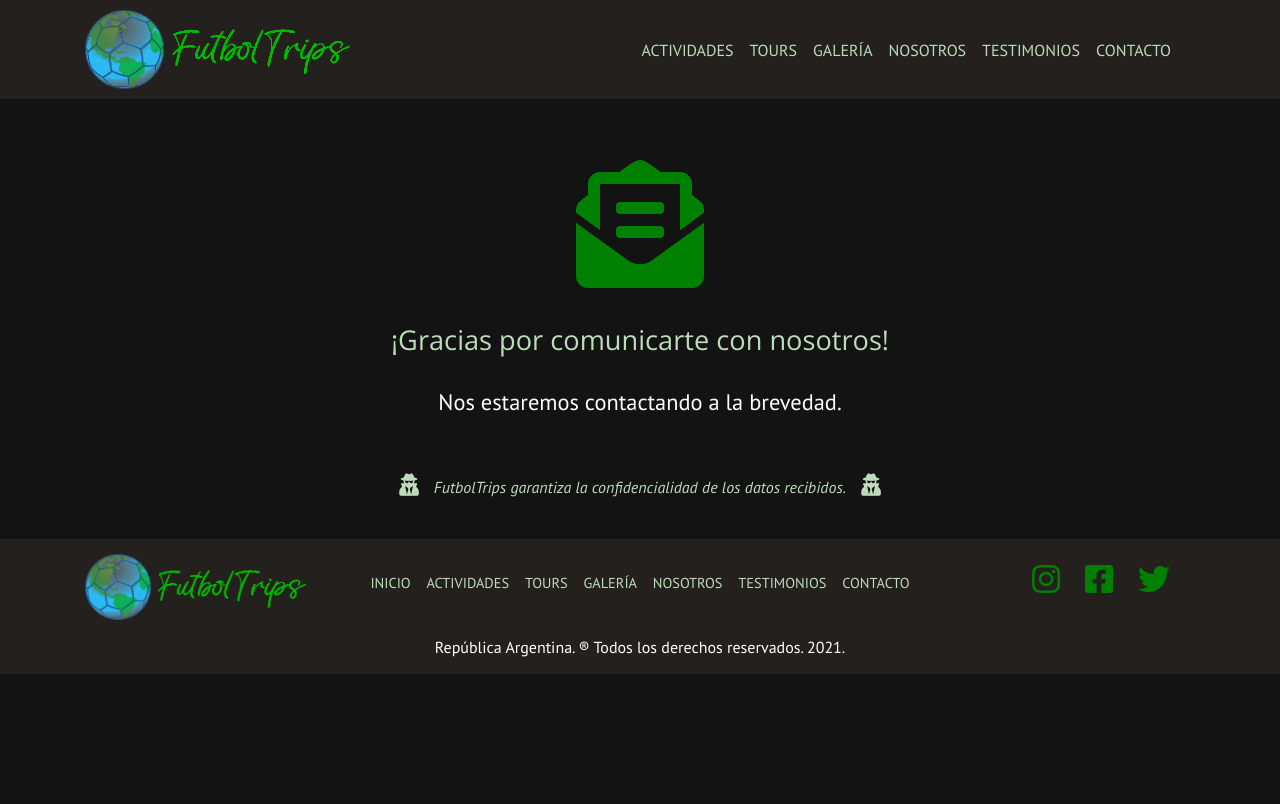
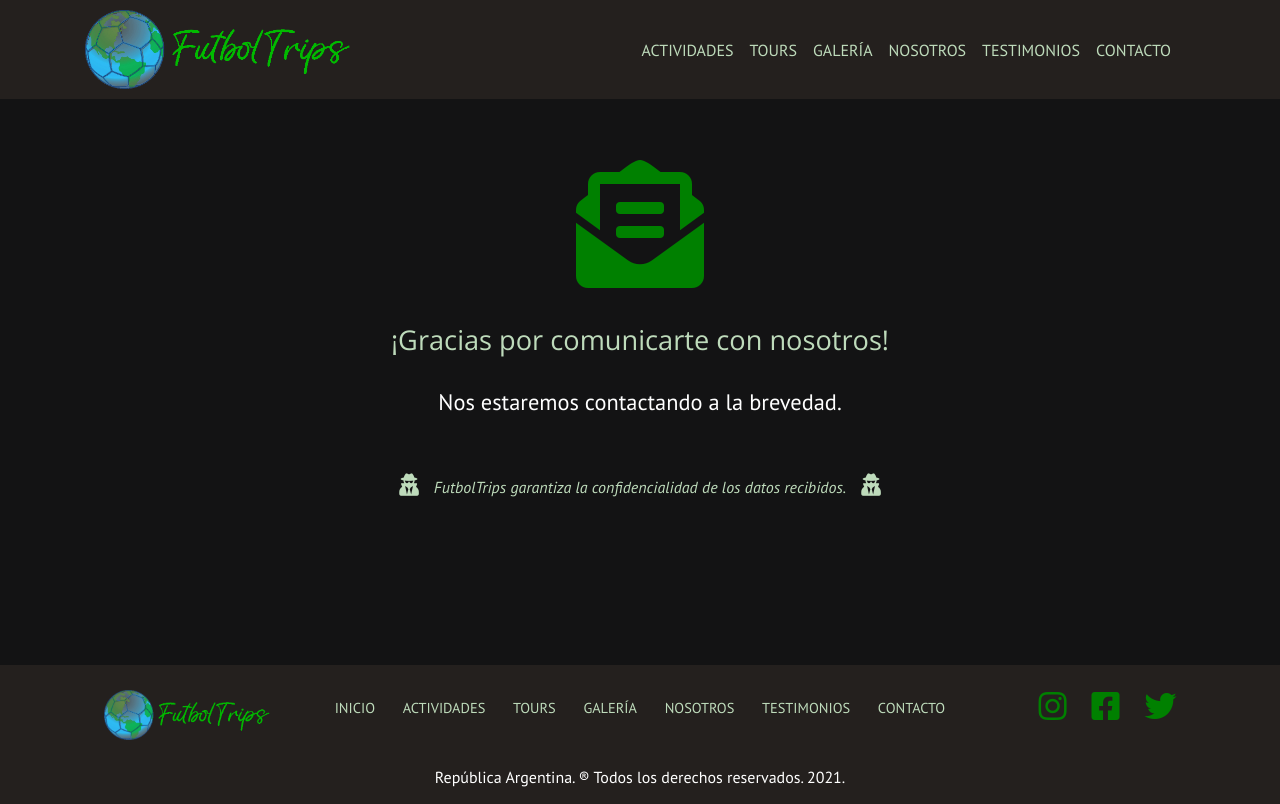
Before and after one commit to fedeinlakech/futboltrips, a website: page pages/gracias.html in a window 1280 px wide. Drawn offline with nearby package versions, Linux system fonts and the light colour scheme.

Commit message:
fix footer + gracias

```diff
--- a/pages/gracias.html
+++ b/pages/gracias.html
@@ -100,7 +100,7 @@
                     </ul>
                 </div>
             </div>
-            <p>República Argentina. &reg; Todos los derechos reservados. 2021.</p>
+            <p class="oculto">República Argentina. &reg; Todos los derechos reservados. 2021.</p>
         </div>
     </footer>
 
--- a/scss/_footer.scss
+++ b/scss/_footer.scss
@@ -6,38 +6,20 @@ footer {
         .footer__container {
             align-items: center;
             display: flex;
+            flex-direction: column;
             .footer__logo {
-            flex-basis: 40%;
-            margin-top: 0;
+                margin: 10px 0;
+                display: flex;
+                justify-content: center;
                 img {
-                width: 100%;
+                    margin: 0 auto;
+                    width: 40%;
                 }
             }
             .footer__menu {
-            flex-basis: 30%;
-            ul {
-                align-items: center;
-                display: flex;
-                flex-direction: column;
-                justify-content: center;
-                padding-top: 20px;
-                li {
-                    display: block;
-                    padding: 5px 0;
-                    a {
-                        font-size: .9rem;
-                        transition: ease-in-out .5s;
-                        &:hover {
-                            color: green;
-                            font-size: 1.1rem;
-                            text-decoration: none;
-                        }
-                    }
-                }
-            }
+                display: none;
             }
             .footer__redes {
-            flex-basis: 30%;
                 ul {
                     display: flex;
                     justify-content: flex-end;
@@ -82,26 +64,44 @@ footer {
         footer {
             .footer__container {
                 align-items: center;
-            justify-content: space-between;
+                flex-direction: row;
+                justify-content: space-around;
                 .footer__logo {
-                flex-basis: 20%;
+                    flex-basis: 15%;
                     img {
                         padding-top: 15px;
+                        width: 100%;
                     }
                 }
                 .footer__menu {
-                flex-basis: 55%;
+                    display: contents;
                     ul {
                         align-items: center;
                         display: flex;
+                        flex-basis: 60%;
                         flex-direction: row;
-                    justify-content: space-around;
+                        justify-content: space-evenly;
+                        margin-bottom: 0;
+                        li {
+                            a {
+                                font-size: .9rem;
+                                transition: ease-in-out .5s;
+                                &:hover {
+                                    color: green;
+                                    font-size: 1.1rem;
+                                    text-decoration: none;
+                                }
+                            }
+                        }
                     }
                 }
                 .footer__redes {
-                flex-basis: 20%;
+                    flex-basis: 15%;
                     ul li {
                         padding-right: 25px;
+                        &:last-child {
+                            padding-right: 0;
+                        }
                     }
                 }
             }
--- a/scss/_gracias.scss
+++ b/scss/_gracias.scss
@@ -1,20 +1,24 @@
 #gracias {
     padding-top: 120px;
+    height: calc(100vh - 200px);
     .gracias__fontawesome {
         p i {
             color: green;
-            font-size: 8rem;
+            font-size: 6rem;
             text-align: center;
         }
     }
+    h3 {
+        font-size: 1.5rem;
+    }
     p {
+        font-size: 1.2rem;
         text-align: center;
-        font-size: 1.4rem;
         &:last-of-type {
             color: $main-color;
-            font-size: 1rem;
+            font-size: .8rem;
             font-style: oblique;
-            padding-top: 40px;
+            padding-top: 20px;
             i.gracias__confidencialidad {
                 font-size: 1.4rem;
                 padding: 0 15px;
@@ -22,3 +26,21 @@
         }
     }
 }
+
+@media(min-width: 992px) {
+    #gracias {
+        height: calc(100vh - 175px);
+        .gracias__fontawesome {
+            p i {
+                font-size: 8rem;
+            }
+        }
+        p {
+            font-size: 1.4rem;
+            &:last-of-type {
+                font-size: 1rem;
+                padding-top: 40px;
+            }
+        }
+    }
+}
```
Also changed, not shown: index.html (+7 -7 lines), css/main.css. Lines whose indentation alone changed are shown as unchanged.
